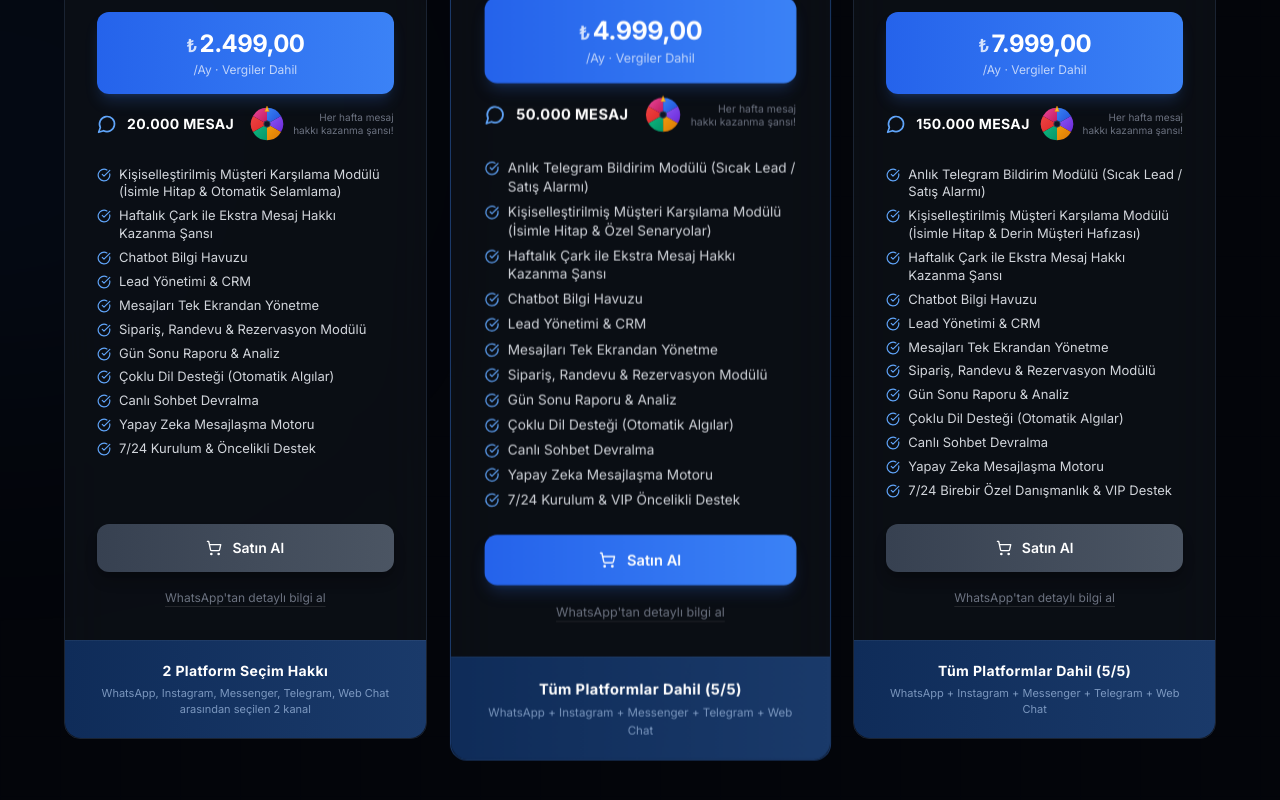
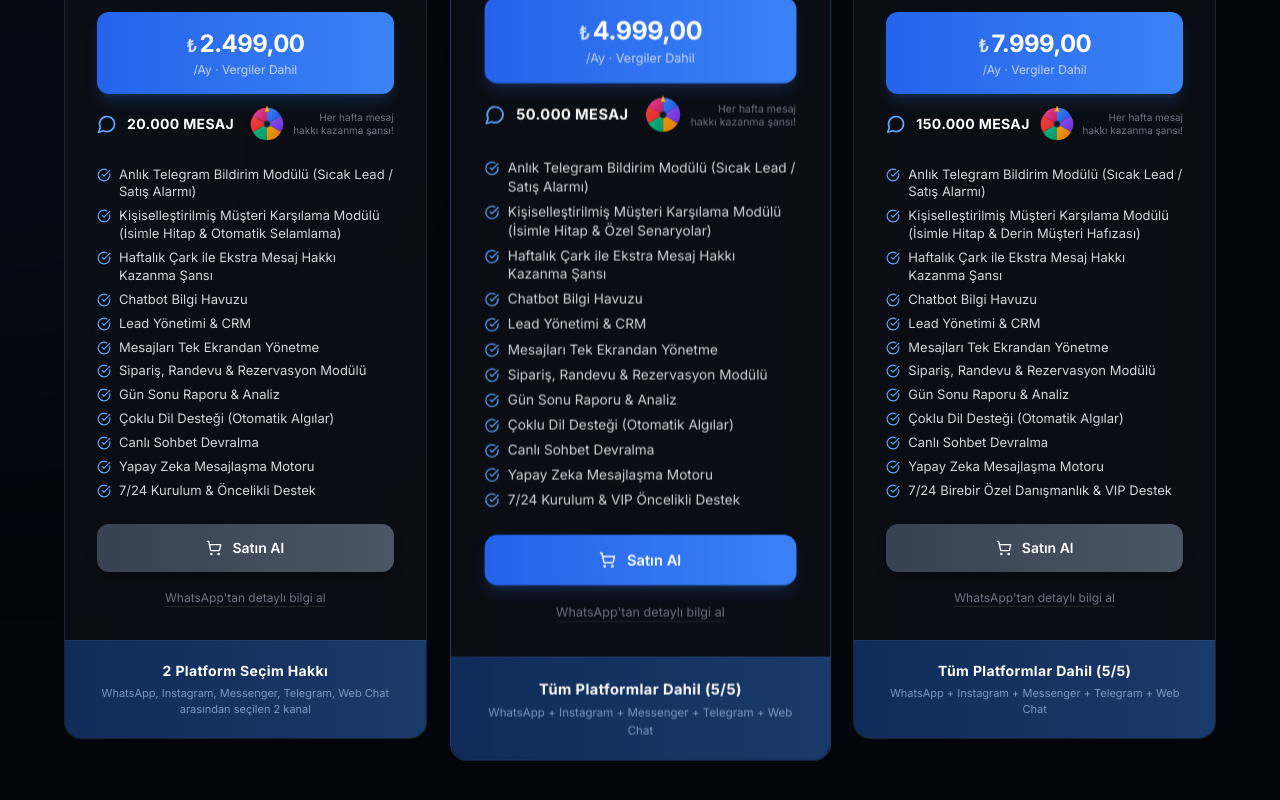
Before and after one commit to kutlurecep766-afk/bruskapp-frontend, a Next.js app: page / in a window 1280 px wide. Shown: the part 4288-5088 px from the top of the page. Built offline with nearby package versions, Linux system fonts and the light colour scheme; no server answers.

Commit message:
add: Telegram notification module to BruskGo package

```diff
--- a/src/components/landing/pricing.tsx
+++ b/src/components/landing/pricing.tsx
@@ -21,6 +21,7 @@ const plans = [
     platformLabel: '2 Platform Seçim Hakkı',
     platformDesc: 'WhatsApp, Instagram, Messenger, Telegram, Web Chat arasından seçilen 2 kanal',
     features: [
+      'Anlık Telegram Bildirim Modülü (Sıcak Lead / Satış Alarmı)',
       'Kişiselleştirilmiş Müşteri Karşılama Modülü (İsimle Hitap & Otomatik Selamlama)',
       'Haftalık Çark ile Ekstra Mesaj Hakkı Kazanma Şansı',
       'Chatbot Bilgi Havuzu',
```
